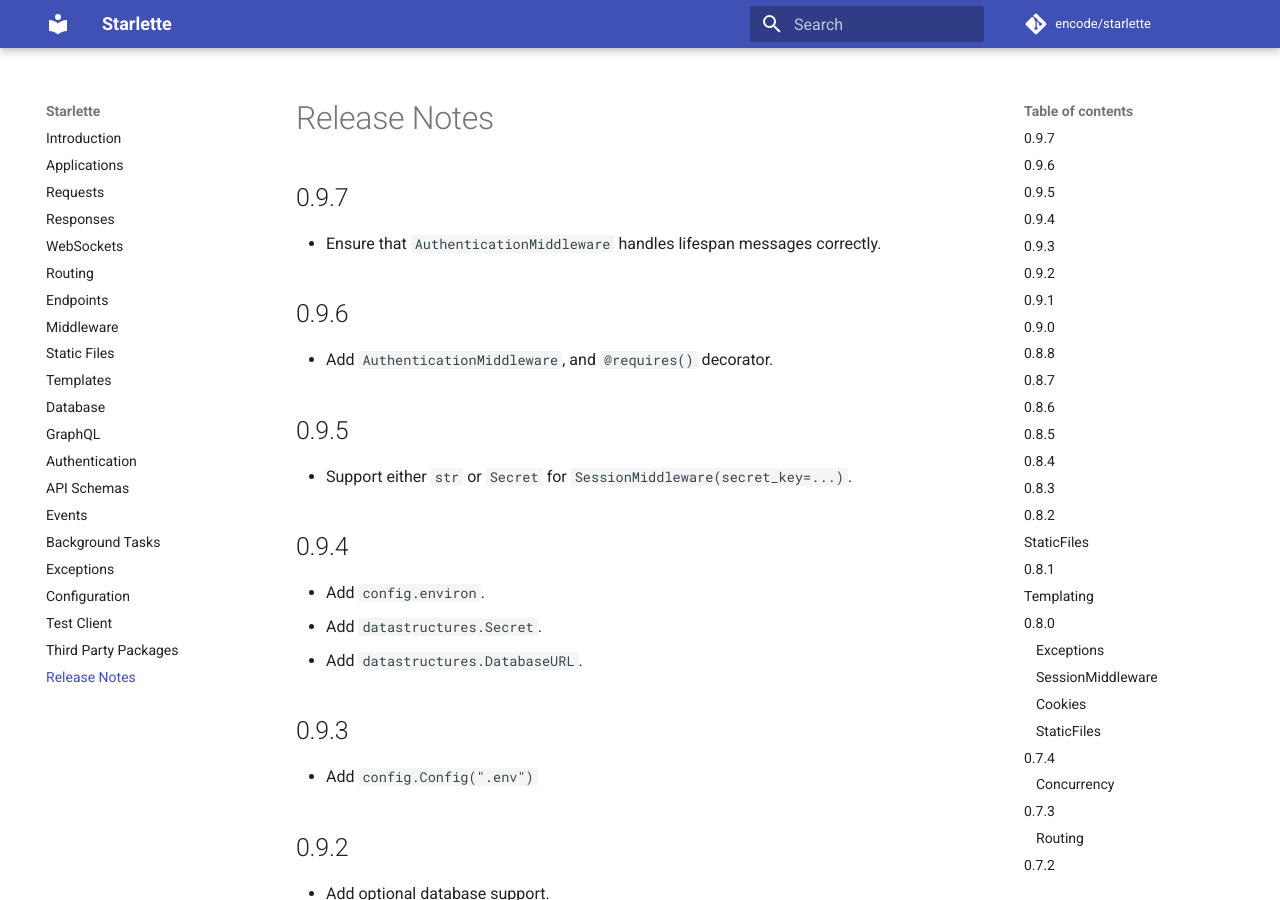
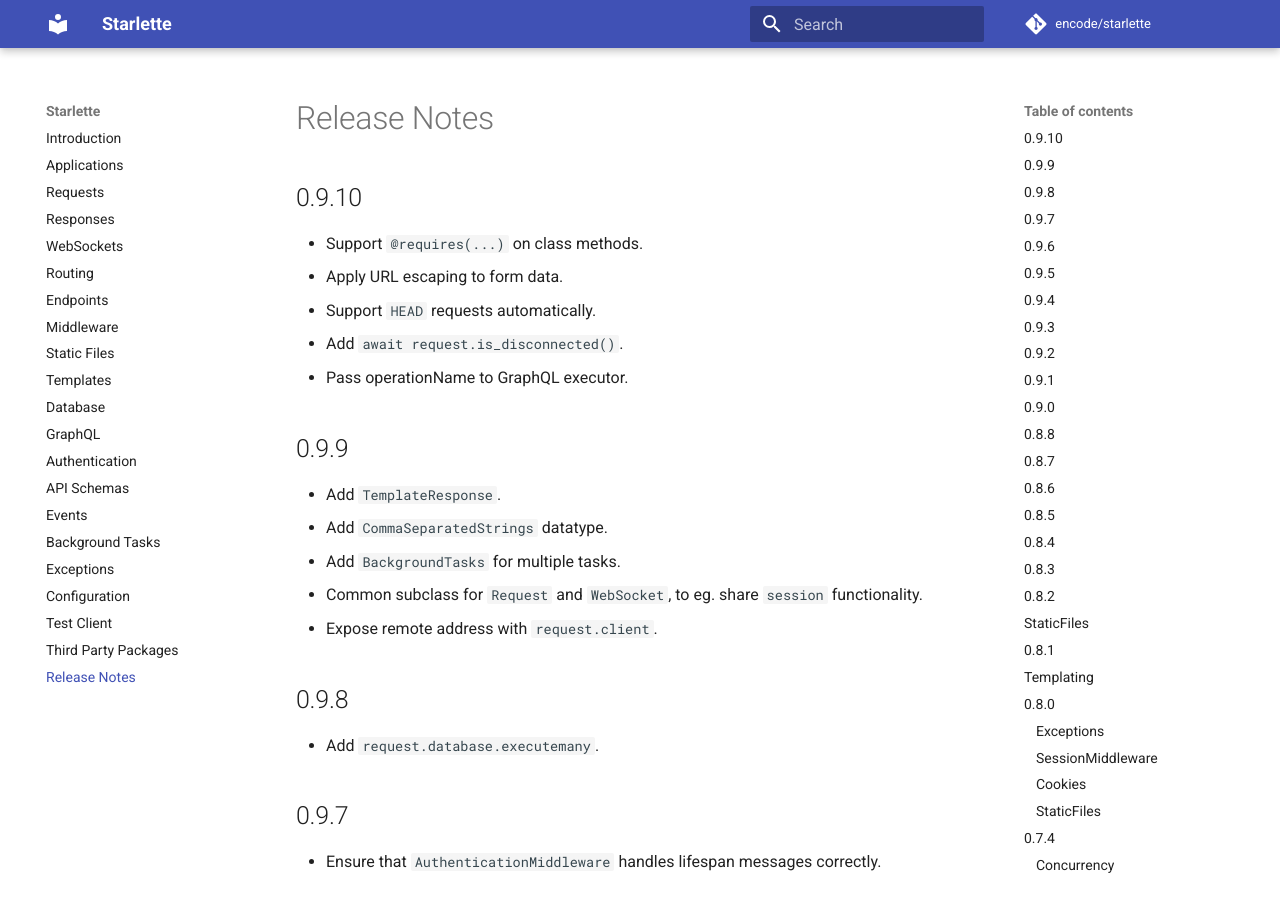
Before and after one commit to hidraco/starlette, an MkDocs documentation site: the page built from docs/release-notes.md, in a window 1280 px wide and 900 px high. Built offline with MkDocs 1.6.1 and Material for MkDocs 9.7.7, drawn with Linux system fonts in a browser that asks for light colours; comment, search, counter and statistics services are not loaded.

Commit message:
Version 0.9.10

```diff
--- a/docs/release-notes.md
+++ b/docs/release-notes.md
@@ -1,3 +1,23 @@
+## 0.9.10
+
+* Support `@requires(...)` on class methods.
+* Apply URL escaping to form data.
+* Support `HEAD` requests automatically.
+* Add `await request.is_disconnected()`.
+* Pass operationName to GraphQL executor.
+
+## 0.9.9
+
+* Add `TemplateResponse`.
+* Add `CommaSeparatedStrings` datatype.
+* Add `BackgroundTasks` for multiple tasks.
+* Common subclass for `Request` and `WebSocket`, to eg. share `session` functionality.
+* Expose remote address with `request.client`.
+
+## 0.9.8
+
+* Add `request.database.executemany`.
+
 ## 0.9.7
 
 * Ensure that `AuthenticationMiddleware` handles lifespan messages correctly.
--- a/starlette/__init__.py
+++ b/starlette/__init__.py
@@ -1 +1 @@
-__version__ = "0.9.9"
+__version__ = "0.9.10"
```
